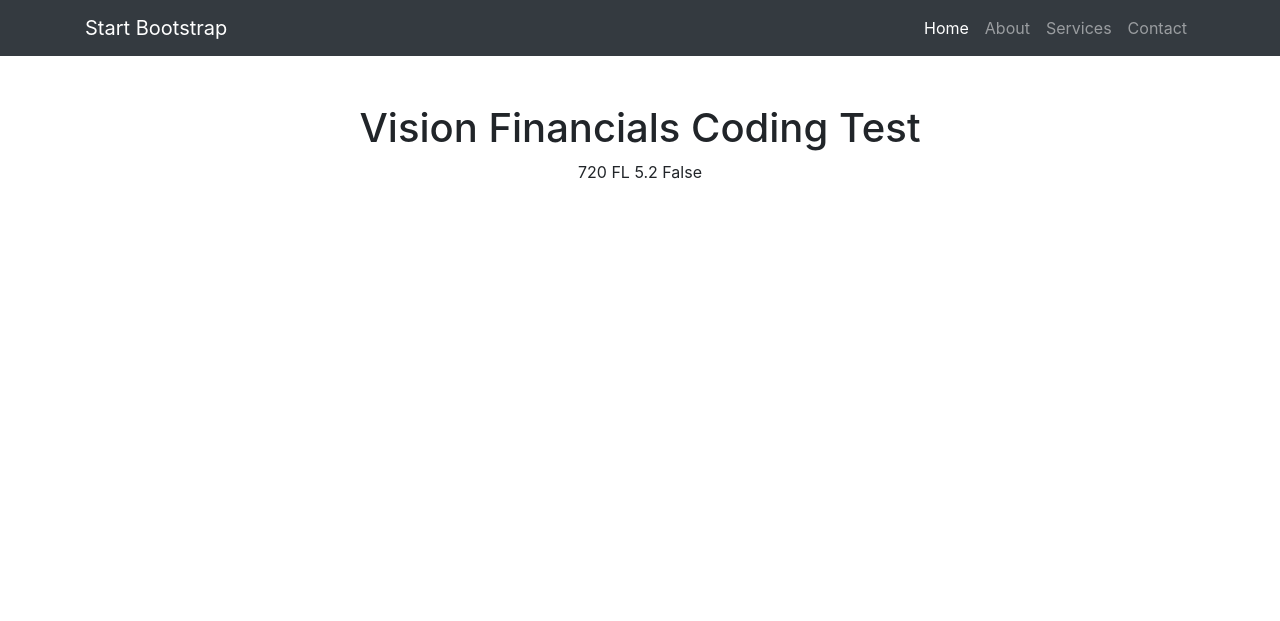
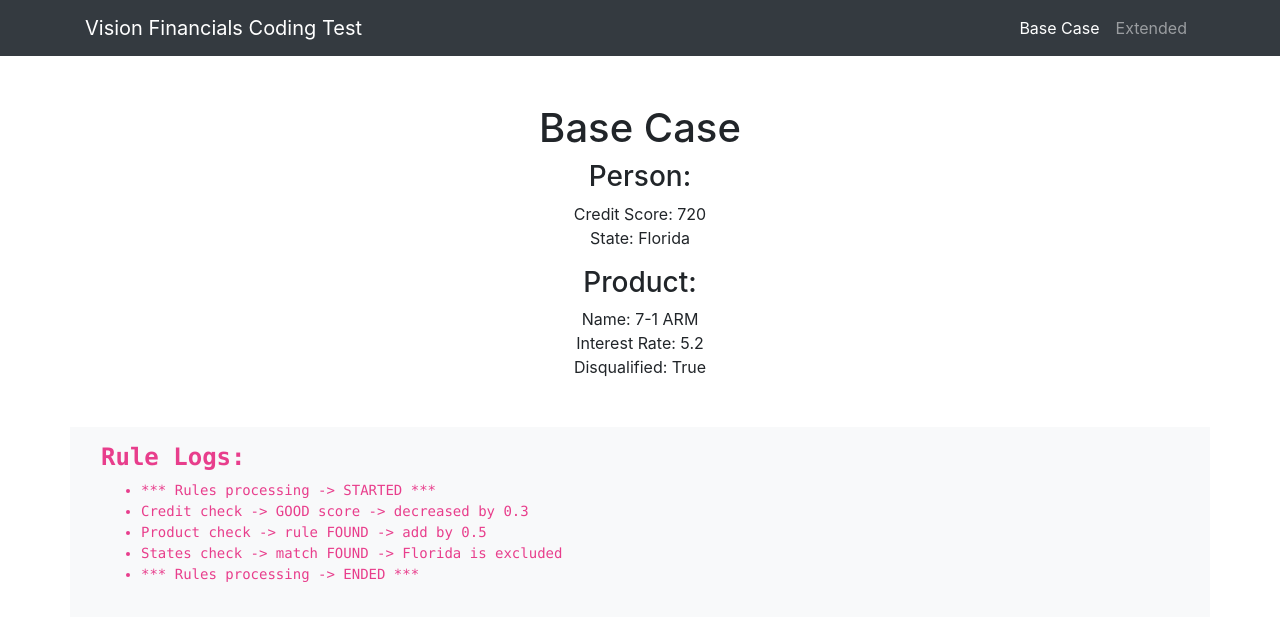
Before and after one commit to visio-hoc/rulesengine, a Django app: page / in a window 1280 px wide. Shown: the top 621 px of the page. Run offline with Django 3.2, Linux system fonts and the light colour scheme; some libraries are stand-ins or nearby versions.

Commit message:
added logging; added extended view to showcase more rules; prettied homepage a little

```diff
--- a/products/classes/rulesEngine.py
+++ b/products/classes/rulesEngine.py
@@ -7,6 +7,9 @@ class RulesEngine():
   #will be displayed on view if there was an error
   error_message = ''
 
+  #logs for what rules were processed/used
+  logs = []
+
   def __init__(self):
     #setup hash to link rules to functions
     self.checksHash = {
@@ -14,6 +17,8 @@ class RulesEngine():
       'products': self._products,
       'states': self._states,
     }
+
+    self.logs = []
 
   def runRules(self, person: Person, product: Product, rules: Rules):
     if not rules:
@@ -34,6 +39,8 @@ class RulesEngine():
     the rules property
     """
 
+    self.logs.append(f'*** Rules processing -> STARTED ***')
+
     for category in self.checks:
       try:
         rule = self.rules.getRules(category)
@@ -48,6 +55,8 @@ class RulesEngine():
         self.error_message = "No function to process rule."
         return
 
+    self.logs.append(f'*** Rules processing -> ENDED ***')
+
   def _credit(self, rule):
     try:
       goodScore = rule['GOOD']['score']
@@ -60,8 +69,10 @@ class RulesEngine():
 
     if self.person.credit_score >= goodScore:
       self.product.interest_rate -= goodPoints
+      self.logs.append(f'Credit check -> GOOD score -> decreased by {goodPoints}')
     elif self.person.credit_score < badScore:
       self.product.interest_rate += badPoints
+      self.logs.append(f'Credit check -> BAD score -> increased by {badPoints}')
 
   def _products(self, rule):
     if self.product.name in rule:
@@ -71,6 +82,8 @@ class RulesEngine():
           self.product.interest_rate += specific_rule['basis_points']
         elif specific_rule['action'] == 'subtract':
           self.product.interest_rate -= specific_rule['basis_points']
+
+        self.logs.append(f'Product check -> rule FOUND -> {specific_rule["action"]} by {specific_rule["basis_points"]}')
       except:
         self.error_message = "Missing values for credit score rule."
 
@@ -83,6 +96,7 @@ class RulesEngine():
 
     if self.person.state in excluded:
       self.product.disqualified = True
+      self.logs.append(f'States check -> match FOUND -> {self.person.state} is excluded')
 
   def run_function(self, rule):
     self.functionToCall(rule)
--- a/products/urls.py
+++ b/products/urls.py
@@ -3,4 +3,5 @@ from . import views
 
 urlpatterns = [
     path('', views.home, name='product-home'),
+    path('extended/', views.extended, name='product-extended'),
 ]
--- a/products/views.py
+++ b/products/views.py
@@ -7,6 +7,21 @@ from .classes.rulesImport import RulesImport
 
 # Create your views here.
 def home(request):
+  person = Person(720, 'Florida')
+  product = Product('7-1 ARM', 5.0)
+  rules_engine = RulesEngine()
+  rules = _loadRules()
+  rules_engine.runRules(person, product, rules)
+
+  context = {
+    'data': rules_engine,
+    'logs': rules_engine.logs,
+    'person': person,
+    'product': product,
+  }
+  return render(request, 'home.html', context)
+
+def extended(request):
   person = Person(720, 'FL')
   product = Product('7-1 ARM', 5.0)
   rules_engine = RulesEngine()
--- a/templates/base.html
+++ b/templates/base.html
@@ -20,25 +20,17 @@
   <!-- Navigation -->
   <nav class="navbar navbar-expand-lg navbar-dark bg-dark static-top">
     <div class="container">
-      <a class="navbar-brand" href="#">Start Bootstrap</a>
+      <a class="navbar-brand" href="#">Vision Financials Coding Test</a>
       <button class="navbar-toggler" type="button" data-toggle="collapse" data-target="#navbarResponsive" aria-controls="navbarResponsive" aria-expanded="false" aria-label="Toggle navigation">
         <span class="navbar-toggler-icon"></span>
       </button>
       <div class="collapse navbar-collapse" id="navbarResponsive">
         <ul class="navbar-nav ml-auto">
           <li class="nav-item active">
-            <a class="nav-link" href="#">Home
-              <span class="sr-only">(current)</span>
-            </a>
+            <a class="nav-link" href="#">Base Case</a>
           </li>
           <li class="nav-item">
-            <a class="nav-link" href="#">About</a>
-          </li>
-          <li class="nav-item">
-            <a class="nav-link" href="#">Services</a>
-          </li>
-          <li class="nav-item">
-            <a class="nav-link" href="#">Contact</a>
+            <a class="nav-link" href="#">Extended</a>
           </li>
         </ul>
       </div>
@@ -49,11 +41,26 @@
   <div class="container">
     <div class="row">
       <div class="col-lg-12 text-center">
-        <h1 class="mt-5">Vision Financials Coding Test</h1>
+        <h1 class="mt-5">Base Case</h1>
         {% block body %}
         {% endblock %}
       </div>
     </div>
+
+    {% if logs %}
+    <code class="">
+      <div class="row p-3 bg-light mt-5">
+        <div class="col-md-12">
+          <div class=""><h4><strong>Rule Logs:</strong></h4></div>
+          <ul>
+            {% for log in logs %}
+              <li>{{ log|safe }}</li>
+            {% endfor %}
+          </ul>
+        </div>
+      </div>
+    </code>
+    {% endif %}
   </div>
 
   <!-- Bootstrap core JavaScript -->
--- a/templates/home.html
+++ b/templates/home.html
@@ -1,17 +1,26 @@
 {% extends 'base.html' %}
 
-{% block title %}Visio Finacials Coding Test{% endblock %}
+{% block title %}Base Case{% endblock %}
 
 {% block body %}
 <div class="row">
 
   <div class="col-md-12">
-    <div class=""></div>
-    {{ person.credit_score }}
-    {{ person.state }}
-    {{ product.interest_rate }}
-    {{ product.disqualified }}
+    <div class="block"><h3>Person:</h3></div>
+    <div>Credit Score: {{ person.credit_score }}</div>
+    <div>State: {{ person.state }}</div>
+  </div>
+
+  <div class="col-md-12 mt-3">
+    <div class="block"><h3>Product:</h3></div>
+    <div>Name: {{ product.name }}</div>
+    <div>Interest Rate: {{ product.interest_rate }}</div>
+    <div>Disqualified: {{ product.disqualified }}</div>
   </div>
 
 </div>
+
+<div class="row">
+  {{ data.error_message }}
+</div>
 {% endblock %}
```
